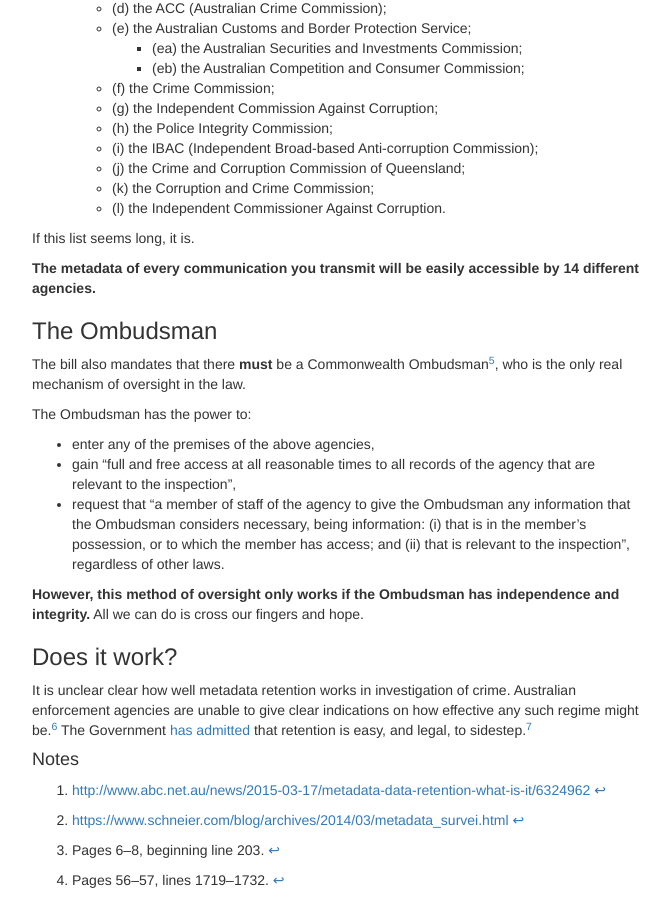
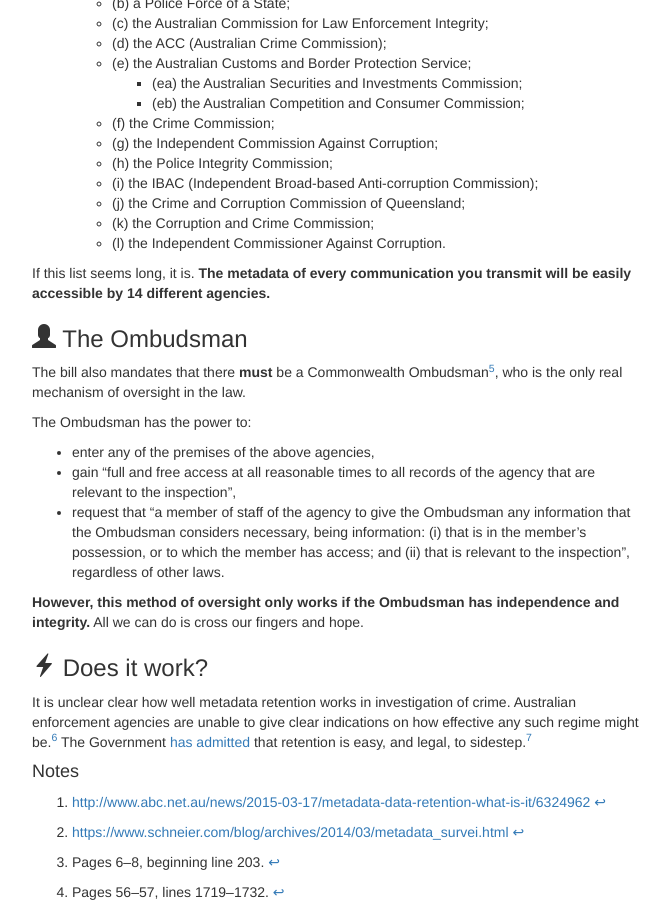
Before and after one commit to stragu/metametadata, a Jekyll site: the page built from law.md, in a window 1280 px wide and 900 px high, scrolled down 1963 px. Shown: the whole window, without its empty margins (303-973 px from the left). Built offline with Jekyll 4.4.1, drawn with Linux system fonts in a browser that asks for light colours; nearby versions of some CDN libraries.

Commit message:
Added glyphcons to headings.

```diff
--- a/law.md
+++ b/law.md
@@ -21,7 +21,7 @@
 - [The Ombudsman.](#ombudsman)
 - [Does it work?](#work)
 
-### <a name="what"></a>What is metadata?
+### <span class="glyphicon glyphicon-barcode"></span> <a name="what"></a>What is metadata?
 Metadata is data about data. Imagine we have the following data:
 
 <div align="center">
@@ -87,7 +87,7 @@
 >... Now imagine that you asked that same private detective to put a subject under constant surveillance.
 You would get a different report, one that included things like where he went, what he did, who he spoke to -- and for how long -- who he wrote to, what he read, and what he purchased. This is all metadata, data we know the NSA is collecting. So when the president says that it's only metadata, what you should really hear is that we're all under constant and ubiquitous surveillance.
 
-### <a name="collecting"></a>So... what exactly does the law say they are collecting?
+### <span class="glyphicon glyphicon-save"></span> <a name="collecting"></a>So... what exactly does the law say they are collecting?
 The following are specifically stated in the legislation as being required by law to
 be collected:[^collection]
 
@@ -99,7 +99,7 @@
 1. The type of a communication or of a relevant service used in connection with a communication.
 1. The location of equipment, or a line, used in connection with a communication.
 
-### What can they do with it? <a name="do"></a>
+### <span class="glyphicon glyphicon-list"></span> What can they do with it? <a name="do"></a>
 
 The bill
 
@@ -127,11 +127,10 @@
     - (l) the Independent Commissioner Against Corruption.
 
 If this list seems long, it is.
-
-__The metadata of every communication you transmit will be easily accessible by <strong>14</strong>
+__The metadata of every communication you transmit will be easily accessible by 14
 different agencies.__
 
-### The Ombudsman<a name="ombudsman"></a>
+### <span class="glyphicon glyphicon-user"></span> The Ombudsman<a name="ombudsman"></a>
 
 The bill also mandates that there __must__ be a Commonwealth Ombudsman[^ombudsman], who
 is the only real mechanism of oversight in the law.
@@ -147,7 +146,7 @@
 __However, this method of oversight only works if the Ombudsman has independence and integrity.__ All we can do is cross
 our fingers and hope.
 
-### Does it work?<a name="work"></a>
+### <span class="glyphicon glyphicon-flash"></span> Does it work?<a name="work"></a>
 It is unclear clear how well metadata retention works in investigation of crime. Australian enforcement agencies
 are unable to give clear indications on how effective any such regime might be.[^effectiveness]
 The Government [has admitted](http://www.abc.net.au/pm/content/2015/s4172660.htm) that
```
Also changed, not shown: care.md (+4 -4 lines).
